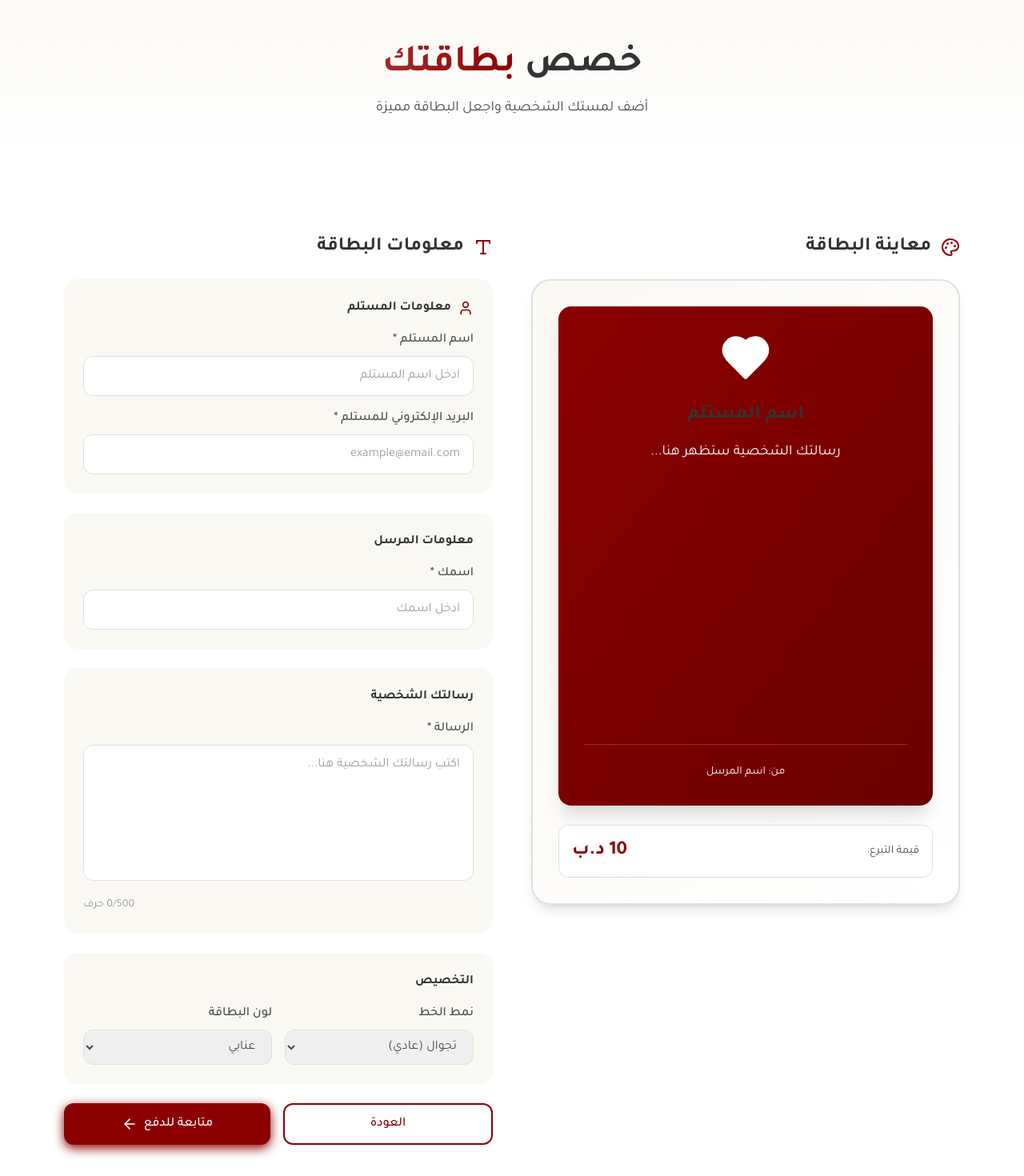
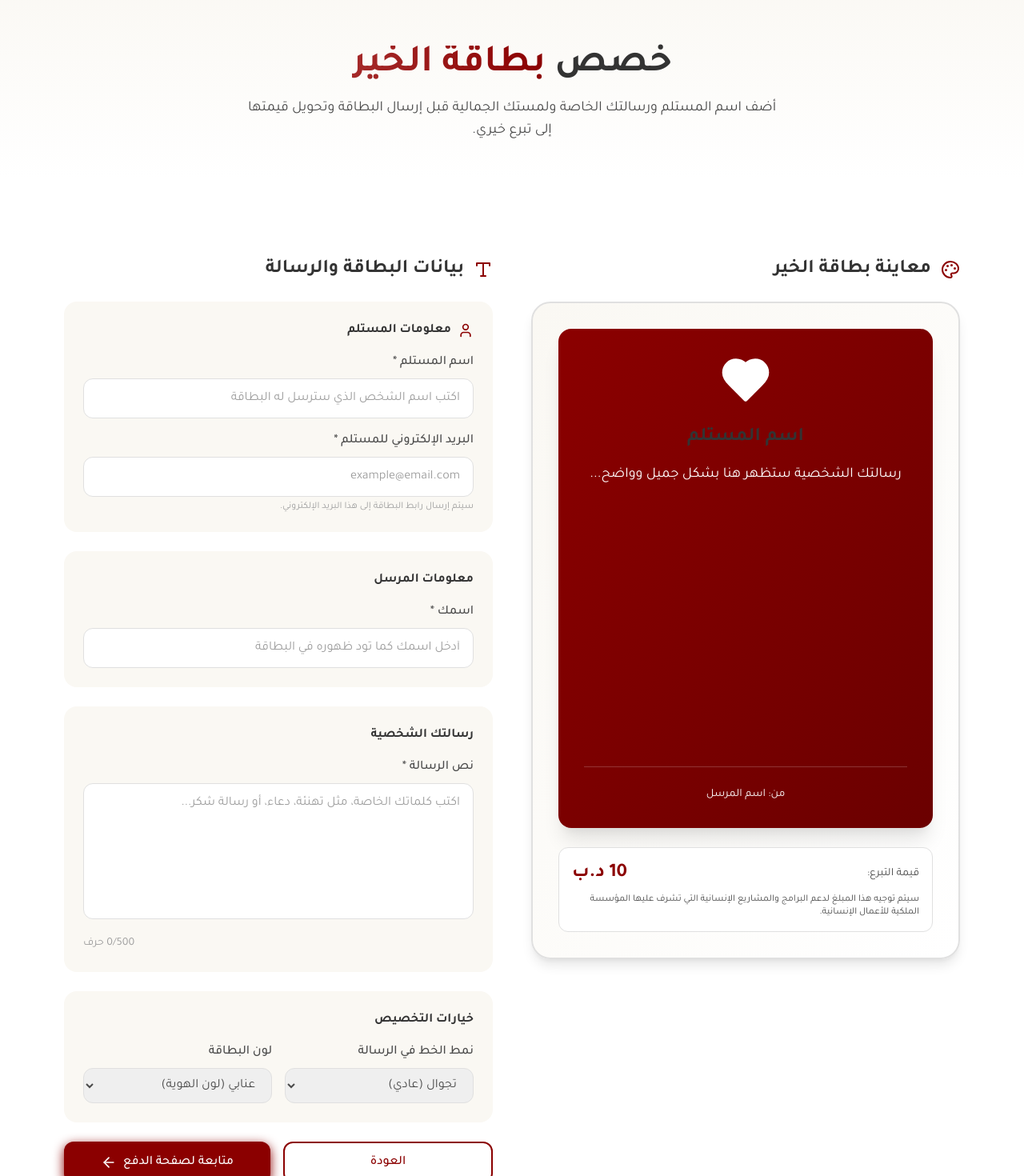
Before and after one commit to h77murad-droid/rhf-blessing-cards, a Next.js app: page /personalize/1 in a window 1280 px wide. Shown: the part 120-1590 px from the top of the page at 80% size. Built offline with nearby package versions, Linux system fonts and the light colour scheme.

Commit message:
Refine personalize page content and preview behavior

```diff
--- a/app/personalize/[cardId]/page.tsx
+++ b/app/personalize/[cardId]/page.tsx
@@ -19,11 +19,13 @@ export default function PersonalizePage({ params }: { params: { cardId: string }
 
   const handleSubmit = (e: React.FormEvent) => {
     e.preventDefault();
-    // In production, save data and proceed to payment
+    // في بيئة الإنتاج: يتم حفظ بيانات البطاقة وربطها بالطلب قبل الانتقال لصفحة الدفع
     router.push('/payment');
   };
 
-  const handleChange = (e: React.ChangeEvent<HTMLInputElement | HTMLTextAreaElement | HTMLSelectElement>) => {
+  const handleChange = (
+    e: React.ChangeEvent<HTMLInputElement | HTMLTextAreaElement | HTMLSelectElement>,
+  ) => {
     setFormData({
       ...formData,
       [e.target.name]: e.target.value,
@@ -40,10 +42,11 @@ export default function PersonalizePage({ params }: { params: { cardId: string }
           <div className="container-custom text-center">
             <h1 className="text-4xl md:text-5xl font-bold text-gray-dark mb-4">
               خصص{' '}
-              <span className="text-gradient-maroon">بطاقتك</span>
+              <span className="text-gradient-maroon">بطاقة الخير</span>
             </h1>
             <p className="text-lg text-gray max-w-2xl mx-auto">
-              أضف لمستك الشخصية واجعل البطاقة مميزة
+              أضف اسم المستلم ورسالتك الخاصة ولمستك الجمالية قبل إرسال البطاقة
+              وتحويل قيمتها إلى تبرع خيري.
             </p>
           </div>
         </section>
@@ -57,15 +60,17 @@ export default function PersonalizePage({ params }: { params: { cardId: string }
                 <div className="sticky top-24">
                   <h2 className="text-2xl font-bold text-gray-dark mb-6 flex items-center gap-3">
                     <Palette className="w-6 h-6 text-maroon" />
-                    معاينة البطاقة
+                    معاينة بطاقة الخير
                   </h2>
 
                   <div className="bg-gradient-to-br from-beige to-white rounded-2xl p-8 shadow-lg border-2 border-gray-lighter">
                     <div
                       className={`aspect-card rounded-xl shadow-xl overflow-hidden ${
-                        formData.cardColor === 'maroon' ? 'bg-gradient-to-br from-maroon to-maroon-dark' :
-                        formData.cardColor === 'gold' ? 'bg-gradient-to-br from-gold to-gold-dark' :
-                        'bg-gradient-to-br from-gray to-gray-dark'
+                        formData.cardColor === 'maroon'
+                          ? 'bg-gradient-to-br from-maroon to-maroon-dark'
+                          : formData.cardColor === 'gold'
+                          ? 'bg-gradient-to-br from-gold to-gold-dark'
+                          : 'bg-gradient-to-br from-gray to-gray-dark'
                       }`}
                     >
                       <div className="h-full flex flex-col items-center justify-center p-8 text-white text-center">
@@ -73,11 +78,19 @@ export default function PersonalizePage({ params }: { params: { cardId: string }
                         <h3 className="text-2xl font-bold mb-4">
                           {formData.recipientName || 'اسم المستلم'}
                         </h3>
-                        <p className={`text-lg leading-relaxed mb-6 ${formData.fontStyle === 'Tajawal' ? 'font-sans' : ''}`}>
-                          {formData.message || 'رسالتك الشخصية ستظهر هنا...'}
+                        <p
+                          className={`text-lg leading-relaxed mb-6 ${
+                            formData.fontStyle === 'TajawalBold'
+                              ? 'font-bold'
+                              : 'font-normal'
+                          }`}
+                        >
+                          {formData.message || 'رسالتك الشخصية ستظهر هنا بشكل جميل وواضح...'}
                         </p>
                         <div className="mt-auto pt-6 border-t border-white/20 w-full">
-                          <p className="text-sm">من: {formData.senderName || 'اسم المرسل'}</p>
+                          <p className="text-sm">
+                            من: {formData.senderName || 'اسم المرسل'}
+                          </p>
                         </div>
                       </div>
                     </div>
@@ -87,6 +100,10 @@ export default function PersonalizePage({ params }: { params: { cardId: string }
                         <span className="text-gray">قيمة التبرع:</span>
                         <span className="text-2xl font-bold text-maroon">10 د.ب</span>
                       </div>
+                      <p className="mt-2 text-xs text-gray">
+                        سيتم توجيه هذا المبلغ لدعم البرامج والمشاريع الإنسانية التي
+                        تشرف عليها المؤسسة الملكية للأعمال الإنسانية.
+                      </p>
                     </div>
                   </div>
                 </div>
@@ -96,7 +113,7 @@ export default function PersonalizePage({ params }: { params: { cardId: string }
               <div className="order-1 lg:order-2">
                 <h2 className="text-2xl font-bold text-gray-dark mb-6 flex items-center gap-3">
                   <Type className="w-6 h-6 text-maroon" />
-                  معلومات البطاقة
+                  بيانات البطاقة والرسالة
                 </h2>
 
                 <form onSubmit={handleSubmit} className="space-y-6">
@@ -109,7 +126,10 @@ export default function PersonalizePage({ params }: { params: { cardId: string }
 
                     <div className="space-y-4">
                       <div>
-                        <label htmlFor="recipientName" className="block text-gray font-medium mb-2">
+                        <label
+                          htmlFor="recipientName"
+                          className="block text-gray font-medium mb-2"
+                        >
                           اسم المستلم *
                         </label>
                         <input
@@ -120,12 +140,15 @@ export default function PersonalizePage({ params }: { params: { cardId: string }
                           onChange={handleChange}
                           required
                           className="input-field"
-                          placeholder="أدخل اسم المستلم"
+                          placeholder="اكتب اسم الشخص الذي سترسل له البطاقة"
                         />
                       </div>
 
                       <div>
-                        <label htmlFor="recipientEmail" className="block text-gray font-medium mb-2">
+                        <label
+                          htmlFor="recipientEmail"
+                          className="block text-gray font-medium mb-2"
+                        >
                           البريد الإلكتروني للمستلم *
                         </label>
                         <input
@@ -138,6 +161,9 @@ export default function PersonalizePage({ params }: { params: { cardId: string }
                           className="input-field"
                           placeholder="example@email.com"
                         />
+                        <p className="mt-1 text-xs text-gray-light">
+                          سيتم إرسال رابط البطاقة إلى هذا البريد الإلكتروني.
+                        </p>
                       </div>
                     </div>
                   </div>
@@ -147,7 +173,10 @@ export default function PersonalizePage({ params }: { params: { cardId: string }
                     <h3 className="font-bold text-gray-dark mb-4">معلومات المرسل</h3>
 
                     <div>
-                      <label htmlFor="senderName" className="block text-gray font-medium mb-2">
+                      <label
+                        htmlFor="senderName"
+                        className="block text-gray font-medium mb-2"
+                      >
                         اسمك *
                       </label>
                       <input
@@ -158,7 +187,7 @@ export default function PersonalizePage({ params }: { params: { cardId: string }
                         onChange={handleChange}
                         required
                         className="input-field"
-                        placeholder="أدخل اسمك"
+                        placeholder="أدخل اسمك كما تود ظهوره في البطاقة"
                       />
                     </div>
                   </div>
@@ -168,8 +197,11 @@ export default function PersonalizePage({ params }: { params: { cardId: string }
                     <h3 className="font-bold text-gray-dark mb-4">رسالتك الشخصية</h3>
 
                     <div>
-                      <label htmlFor="message" className="block text-gray font-medium mb-2">
-                        الرسالة *
+                      <label
+                        htmlFor="message"
+                        className="block text-gray font-medium mb-2"
+                      >
+                        نص الرسالة *
                       </label>
                       <textarea
                         id="message"
@@ -180,7 +212,7 @@ export default function PersonalizePage({ params }: { params: { cardId: string }
                         rows={6}
                         maxLength={500}
                         className="input-field resize-none"
-                        placeholder="اكتب رسالتك الشخصية هنا..."
+                        placeholder="اكتب كلماتك الخاصة، مثل تهنئة، دعاء، أو رسالة شكر..."
                       />
                       <div className="text-left mt-2">
                         <span className="text-sm text-gray-light">
@@ -192,12 +224,15 @@ export default function PersonalizePage({ params }: { params: { cardId: string }
 
                   {/* Customization */}
                   <div className="bg-beige rounded-xl p-6">
-                    <h3 className="font-bold text-gray-dark mb-4">التخصيص</h3>
+                    <h3 className="font-bold text-gray-dark mb-4">خيارات التخصيص</h3>
 
                     <div className="grid sm:grid-cols-2 gap-4">
                       <div>
-                        <label htmlFor="fontStyle" className="block text-gray font-medium mb-2">
-                          نمط الخط
+                        <label
+                          htmlFor="fontStyle"
+                          className="block text-gray font-medium mb-2"
+                        >
+                          نمط الخط في الرسالة
                         </label>
                         <select
                           id="fontStyle"
@@ -212,7 +247,10 @@ export default function PersonalizePage({ params }: { params: { cardId: string }
                       </div>
 
                       <div>
-                        <label htmlFor="cardColor" className="block text-gray font-medium mb-2">
+                        <label
+                          htmlFor="cardColor"
+                          className="block text-gray font-medium mb-2"
+                        >
                           لون البطاقة
                         </label>
                         <select
@@ -222,9 +260,9 @@ export default function PersonalizePage({ params }: { params: { cardId: string }
                           onChange={handleChange}
                           className="input-field"
                         >
-                          <option value="maroon">عنابي</option>
+                          <option value="maroon">عنابي (لون الهوية)</option>
                           <option value="gold">ذهبي</option>
-                          <option value="gray">رمادي</option>
+                          <option value="gray">رمادي هادئ</option>
                         </select>
                       </div>
                     </div>
@@ -243,7 +281,7 @@ export default function PersonalizePage({ params }: { params: { cardId: string }
                       type="submit"
                       className="btn-primary flex-1"
                     >
-                      متابعة للدفع
+                      متابعة لصفحة الدفع
                       <ArrowLeft className="w-5 h-5 mr-2" />
                     </button>
                   </div>
```
